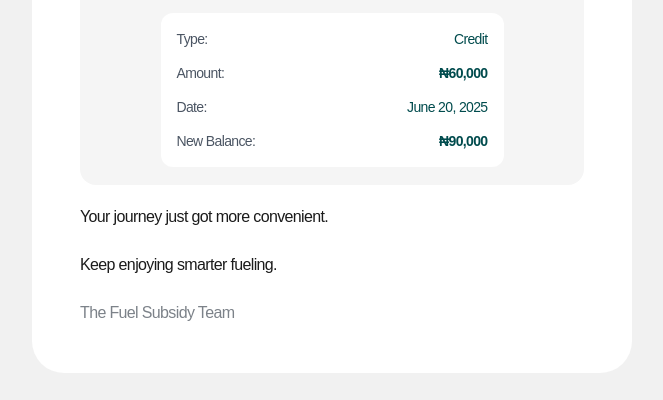
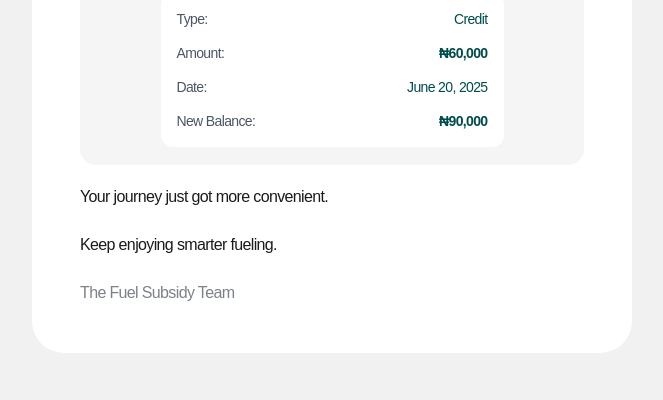
Before and after one commit to freyafidelia96/Email-Template, a plain HTML site: page parent.html in a window 1280 px wide. Shown: the part 393-793 px from the top of the page, without its empty margins (308-971 px from the left). Drawn offline with Linux system fonts and the light colour scheme; a web font is replaced by a local one.

Commit message:
padding 3

```diff
--- a/parent.html
+++ b/parent.html
@@ -34,7 +34,7 @@
 
   <body
     style="
-      padding: 20px;
+      padding: 0px;
       background-color: #f1f1f1;
       margin: 0;
       width: 100% !important;
@@ -59,7 +59,7 @@
             cellspacing="0"
             width="100%"
             style="
-              max-width: 600px;
+              width: 600px;
               background-color: #ffffff;
               padding: 48px;
               border-radius: 32px;
@@ -74,7 +74,7 @@
                   cellpadding="0"
                   cellspacing="0"
                   width="100%"
-                  style="max-width: 504px; margin: 0 auto"
+                  style="width: 504px; margin: 0 auto"
                 >
                   <tr>
                     <td>
```
